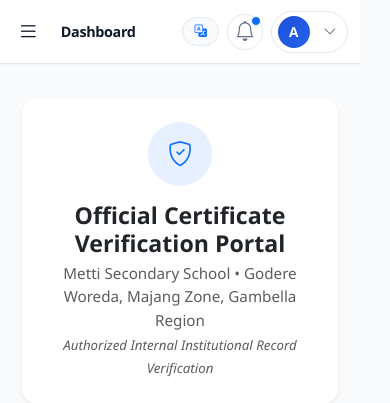
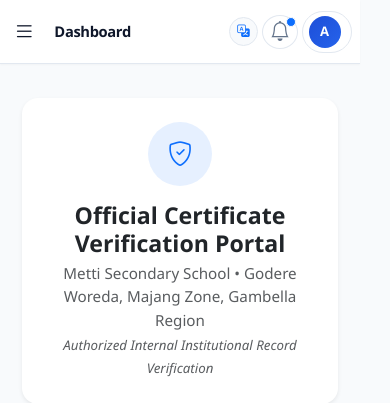
Before and after one commit to wuba21/School-Management-System-, a Django app: page /students/certificates/verify/ in a window 390 px wide. Shown: the top 403 px of the page. Run offline with Django 5.2, Linux system fonts and the light colour scheme; a user stored in the database is signed in; some libraries are stand-ins or nearby versions.

Commit message:
fix(polish): responsive navbar title truncation, production security headers, and view guards

```diff
--- a/static/css/styles.css
+++ b/static/css/styles.css
@@ -797,32 +797,67 @@ html[lang="am"] body {
    ========================================== */
 @media (max-width: 767.98px) {
     .app-navbar {
-        padding: 0 0.75rem;
+        padding: 0 0.5rem;
+        gap: 0.25rem;
+    }
+
+    /* ---- Fix 1: Navbar layout & page title — dynamic flex truncation ---- */
+    .navbar-left {
+        flex: 1 1 auto;
+        min-width: 0;
+        overflow: hidden;
         gap: 0.35rem;
     }
 
-    /* ---- Fix 1: Navbar page title — truncate gracefully ---- */
     .navbar-page-title {
-        font-size: 0.9rem !important;
-        white-space: nowrap;
-        overflow: hidden;
-        text-overflow: ellipsis;
-        max-width: 140px;
+        font-size: 0.92rem !important;
+        font-weight: 600 !important;
+        line-height: 1.2 !important;
+        white-space: nowrap !important;
+        overflow: hidden !important;
+        text-overflow: ellipsis !important;
+        max-width: none !important;
+        min-width: 0;
+        flex: 1 1 auto;
     }
 
-    /* ---- Fix 2: Navbar-right — compact on mobile ---- */
+    /* ---- Fix 2: Navbar-right — ultra-compact on mobile ---- */
+    .navbar-right {
+        display: flex;
+        align-items: center;
+        gap: 0.25rem;
+        flex-shrink: 0;
+    }
+
     /* Hide language text, keep icon only */
     .nav-pill-btn > span {
-        display: none;
+        display: none !important;
     }
     /* Remove the dropdown caret spacing */
     .nav-pill-btn.dropdown-toggle::after {
-        display: none;
+        display: none !important;
     }
     /* Make language pill icon-only */
     .nav-pill-btn {
-        padding: 0.3rem 0.45rem;
-        gap: 0;
+        padding: 0.3rem 0.45rem !important;
+        gap: 0 !important;
+    }
+
+    /* Hide chevron on user button on mobile */
+    .user-profile-btn i.bi-chevron-down {
+        display: none !important;
+    }
+
+    .user-avatar-circle {
+        width: 32px !important;
+        height: 32px !important;
+        font-size: 0.82rem !important;
+    }
+
+    .nav-bell-btn {
+        width: 34px !important;
+        height: 34px !important;
+        padding: 0.25rem !important;
     }
 
     /* Show only the green dot, hide text on tiny screens */
--- a/students/views.py
+++ b/students/views.py
@@ -15,6 +15,7 @@ from django.shortcuts import render, redirect, get_object_or_404
 from django.contrib import messages
 from django.core.paginator import Paginator
 from django.core.exceptions import PermissionDenied
+from django.contrib.auth.decorators import login_required
 from django.views.decorators.http import require_POST
 from django.db.models import Count, Q
 from django.utils import timezone
@@ -1018,6 +1019,7 @@ def certificate_submit_view(request, certificate_id):
 
 
 @require_POST
+@login_required
 def certificate_approve_view(request, certificate_id):
     """
     Principal approval view. Enforces RBAC: Only Principal or Admin may approve.
@@ -1042,6 +1044,7 @@ def certificate_approve_view(request, certificate_id):
 
 
 @require_POST
+@login_required
 def certificate_reject_view(request, certificate_id):
     """
     Principal rejection view. Enforces RBAC: Only Principal or Admin may reject.
--- a/templates/base.html
+++ b/templates/base.html
@@ -600,7 +600,7 @@
                                     {{ request.user.get_full_name|default:request.user.username }}
                                 </span>
                                 <span class="text-muted" style="font-size: 0.72rem;">
-                                    {{ request.user.role.name|default:"Authorized Staff" }}
+                                    {% if request.user.is_superuser %}{% trans "System Administrator" %}{% else %}{{ request.user.role.name|default:"Authorized Staff" }}{% endif %}
                                 </span>
                             </div>
                             <i class="bi bi-chevron-down text-muted small ms-1"></i>
@@ -611,7 +611,7 @@
                                     {{ request.user.get_full_name|default:request.user.username }}
                                 </p>
                                 <p class="mb-0 text-muted" style="font-size: 0.75rem;">
-                                    {{ request.user.role.name|default:"Authorized User" }} &bull; {{ request.user.username }}
+                                    {% if request.user.is_superuser %}{% trans "System Administrator" %}{% else %}{{ request.user.role.name|default:"Authorized User" }}{% endif %} &bull; {{ request.user.username }}
                                 </p>
                             </li>
                             <li><a class="dropdown-item py-2 small" href="{% url 'profile' %}"><i class="bi bi-person me-2 text-primary"></i>{% trans "My Profile" %}</a></li>
--- a/templates/students/certificate_verify.html
+++ b/templates/students/certificate_verify.html
@@ -92,6 +92,7 @@
 
                             <div class="row g-4">
                                 <div class="col-md-6">
+                                    <div class="table-responsive">
                                         <table class="table table-borderless mb-0">
                                             <tbody>
                                                 <tr>
@@ -117,8 +118,10 @@
                                             </tbody>
                                         </table>
                                     </div>
+                                </div>
 
                                 <div class="col-md-6 border-start-md">
+                                    <div class="table-responsive">
                                         <table class="table table-borderless mb-0">
                                             <tbody>
                                                 <tr>
@@ -145,6 +148,7 @@
                                                 </tr>
                                             </tbody>
                                         </table>
+                                    </div>
                                 </div>
                             </div>
 
```
Also changed, not shown: config/settings.py (+16 -0 lines). Lines whose indentation alone changed are shown as unchanged.
